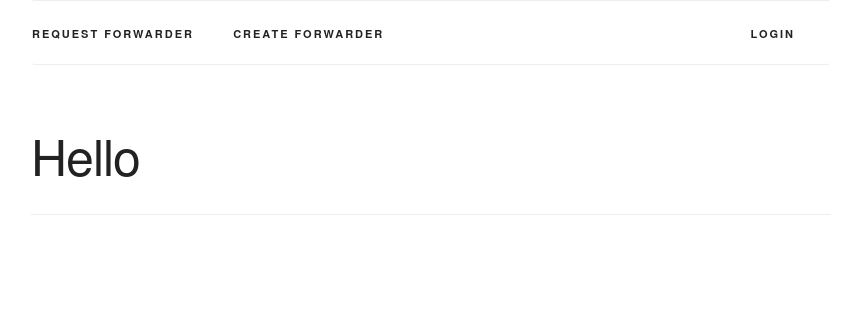
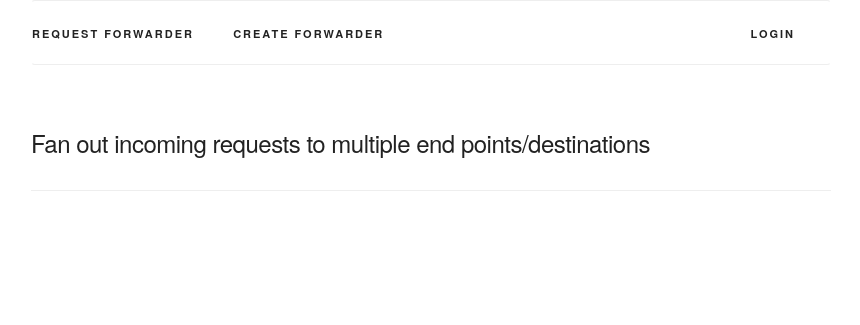
Before and after one commit to ChiragKParmar/request-forwarder, a Python web app: template app/templates/index.html in a window 1280 px wide. Shown: the top 325 px of the page, without its empty margins (209-1069 px from the left). Run offline with Jinja, Linux system fonts and the light colour scheme; the template is opened without the code that fills it, so the values that code supplies are empty; some libraries are stand-ins or nearby versions.

Commit message:
Update html

```diff
--- a/app/templates/auth/login.html
+++ b/app/templates/auth/login.html
@@ -1,5 +1,4 @@
 {% extends "layouts/base.html" %}
-
 
 {% block body %}
 <section class="header">
--- a/app/templates/index.html
+++ b/app/templates/index.html
@@ -6,7 +6,7 @@
 {% block content %}
 <div class="container">
     <div class="page-header">
-        <h1>Hello</h1>
+        <h5>Fan out incoming requests to multiple end points/destinations</h5>
     </div>
 </div>
 
```
